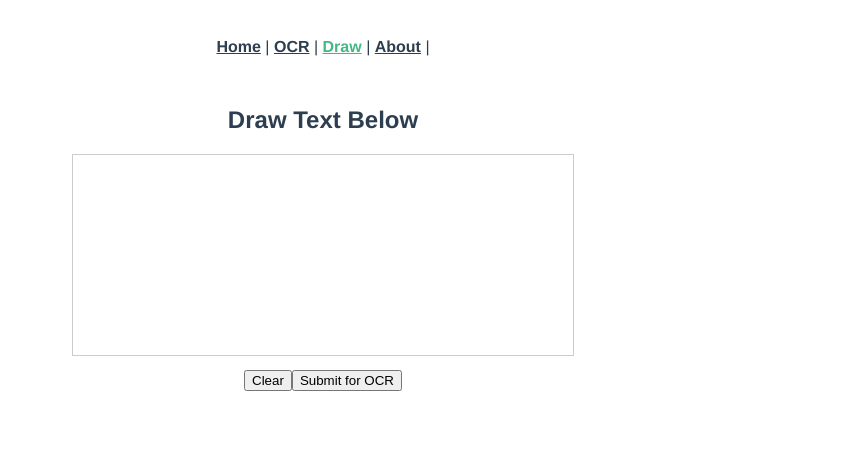
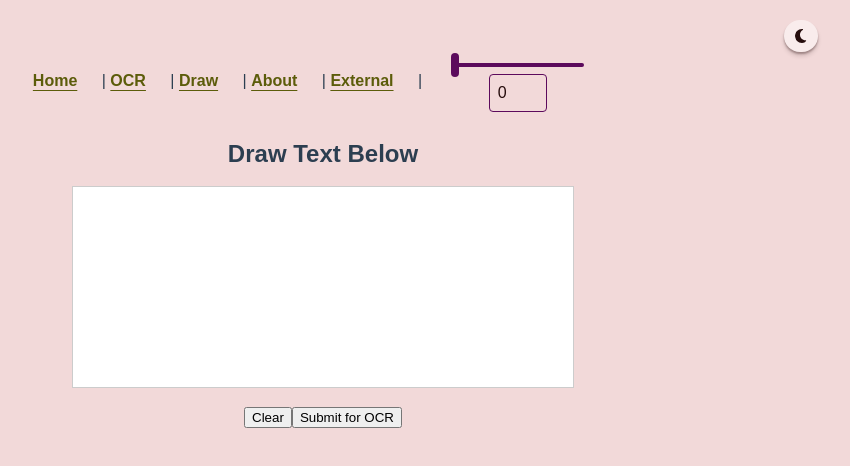
Before and after one commit to energygreek/ocr, a Vue app: page /draw in a window 1280 px wide. Shown: the top 466 px of the page, without its empty margins (317-1167 px from the left). Built offline with nearby package versions, Linux system fonts and the light colour scheme.

Commit message:
add 4-color css

```diff
--- a/src/App.vue
+++ b/src/App.vue
@@ -1,34 +1,78 @@
 <template>
   <div id="app">
+    <div class="header">
       <nav>
         <router-link to="/">Home</router-link> |
         <router-link to="/ocr">OCR</router-link> |
         <router-link to="/draw">Draw</router-link> |
         <router-link to="/about">About</router-link> |
+        <a href="https://support.qq.com/product/750718" target="_blank">External</a> |
       </nav>
-    <router-view/>
+      <div class="controls">
+        <input type="range" id="hue-slider" min="0" max="360" v-model="hue_value">
+        <input type="number" id="hue-value" placeholder="value" v-model="hue_value">
+        <svg @click="dark" id="dark" xmlns="http://www.w3.org/2000/svg" viewBox="0 0 384 512">
+          <path
+            d="M223.5 32C100 32 0 132.3 0 256S100 480 223.5 480c60.6 0 115.5-24.2 155.8-63.4c5-4.9 6.3-12.5 3.1-18.7s-10.1-9.7-17-8.5c-9.8 1.7-19.8 2.6-30.1 2.6c-96.9 0-175.5-78.8-175.5-176c0-65.8 36-123.1 89.3-153.3c6.1-3.5 9.2-10.5 7.7-17.3s-7.3-11.9-14.3-12.5c-6.3-.5-12.6-.8-19-.8z" />
+        </svg>
+      </div>
+    </div>
+    <router-view />
   </div>
 </template>
 
+<script>
+export default {
+  data () {
+    return {
+      hue_value: 0
+    }
+  },
+  methods: {
+    dark () {
+      document.body.classList.toggle('dark')
+    }
+  },
+  watch: {
+    hue_value (newValue) {
+      console.log('change', newValue)
+      document.documentElement.style.setProperty('--hue', newValue)
+    }
+  }
+}
+</script>
+
 <style>
 #app {
-  font-family: Avenir, Helvetica, Arial, sans-serif;
+  font-family: sans-serif;
   -webkit-font-smoothing: antialiased;
   -moz-osx-font-smoothing: grayscale;
   text-align: center;
   color: #2c3e50;
 }
 
-nav {
-  padding: 30px;
+.header {
+  display: flex;
+  flex-direction: column;
+  align-items: stretch;
+  padding: 10px;
 }
 
-nav a {
-  font-weight: bold;
-  color: #2c3e50;
+.controls {
+  align-self: flex-end;
+  /* right-align controls */
+  margin-top: 10px;
 }
 
-nav a.router-link-exact-active {
-  color: #42b983;
+@media (min-width: 768px) {
+  .header {
+    flex-direction: row;
+    justify-content: space-between;
+    align-items: center;
+  }
+
+  .controls {
+    margin-top: 0;
+  }
 }
 </style>
--- /dev/null
+++ b/src/assets/4color.css
@@ -0,0 +1,127 @@
+:root {
+    --ff: sans-serif;
+    --ff2: monospace;
+    --h1: 800 2rem/1.2em var(--ff);
+    --p: 400 1rem/1.5em var(--ff);
+    --p-code: 300 .7rem/2em var(--ff2);
+    --hue: 0;
+
+/* The formula starts here */
+    --tertiary-hue: calc(var(--hue) + 300);
+    --accent-hue: calc(var(--hue) + 60);
+    --primary-color: hsl(var(--hue), 50%, 90%);
+    --pre-primary-color: hsl(var(--hue), 50%, 95%);
+    --secondary-color: hsl(var(--hue), 50%, 10%);
+    --tertiary-color: hsl(var(--tertiary-hue), 80%, 20%);
+    --accent-color: hsl(var(--accent-hue), 80%, 20%);
+}
+
+.dark {
+    --primary-color: hsl(var(--hue), 50%, 10%);
+    --pre-primary-color: hsl(var(--hue), 50%, 15%);
+    --secondary-color: hsl(var(--hue), 50%, 90%);
+    --tertiary-color: hsl(var(--tertiary-hue), 80%, 80%);
+    --accent-color: hsl(var(--accent-hue), 80%, 80%);
+}
+
+/* The formula ends here */
+
+body {
+    width: 90%;
+    max-width: 1080px;
+    margin: 40px auto;
+    display: flex;
+    height: 80vh;
+    align-items: center;
+    gap: 20px;
+    background: var(--primary-color);
+    color: var(--secondary-color);
+    font-family: var(--ff);
+    font: var(--p);
+}
+.c1{flex: 1;}
+#dark {
+    width: 12px;
+    fill: var(--secondary-color);
+    cursor: pointer;
+    position: fixed;
+    top: 20px;
+    right: 10%;
+    transform: translateX(-50%);
+    background: var(--pre-primary-color);
+    padding: 8px 11px;
+    border-radius: 20px;
+    box-shadow: 0 2px 2px hsla(var(--hue), 50%, 10%, .3), 0 4px 4px hsla(var(--hue), 50%, 10%, .15);
+
+}
+a{
+    font: 800 1rem/1em var(--ff);
+    color: var(--accent-color);
+    margin-right: 20px;
+    text-underline-offset: 4px;
+}
+
+
+h1{
+    font: var(--h1);
+}
+span{
+    color: var(--accent-color);
+}
+
+input[type="range"] {
+    -webkit-appearance: none;
+    appearance: none;
+    width: 70%;
+    height: 4px;
+    background: var(--tertiary-color);
+    border-radius: 5px;
+    outline: none;
+}
+input[type="range"]::-webkit-slider-thumb {
+    -webkit-appearance: none;
+    appearance: none;
+    width: 8px;
+    height: 24px;
+    background: var(--tertiary-color);
+    border-radius: 4px;
+}
+input[type="number"] {
+    -webkit-appearance: none;
+    appearance: none;
+    color: var(--secondary-color);
+    font: var(--p);
+    padding: 8px;
+    width: 40px;
+    height: 20px;
+    border: solid 1px var(--tertiary-color);
+    border-radius: 4px;
+    background: transparent;
+}
+input[type="number"]::-webkit-inner-spin-button,
+input[type="number"]::-webkit-outer-spin-button {
+    -webkit-appearance: none;
+    margin: 0;
+}
+
+.c2{
+
+    flex: 1;
+    font: var(--p-code);
+    background: var(--pre-primary-color);
+    color: var(--secondary-color);
+    padding: 40px;
+    border-radius: 20px;
+    box-shadow: 0 2px 2px hsla(var(--hue), 50%, 10%, .3), 0 4px 4px hsla(var(--hue), 50%, 10%, .15);
+}
+
+@media (min-width: 768px) {
+    body {
+        flex-direction: column;
+        height: 90vh;
+    }
+    .c2{
+        width: 90%;
+        padding: 20px;
+    }
+}
--- a/src/main.js
+++ b/src/main.js
@@ -2,6 +2,7 @@ import Vue from 'vue'
 import App from './App.vue'
 import router from './router'
 import store from './store'
+import './assets/4color.css'
 
 Vue.config.productionTip = false
 
--- a/vue.config.js
+++ b/vue.config.js
@@ -1,5 +1,4 @@
 const { defineConfig } = require('@vue/cli-service')
 module.exports = defineConfig({
-  publicPath: './dist',
   transpileDependencies: true
 })
```
Lines whose indentation alone changed are shown as unchanged.
